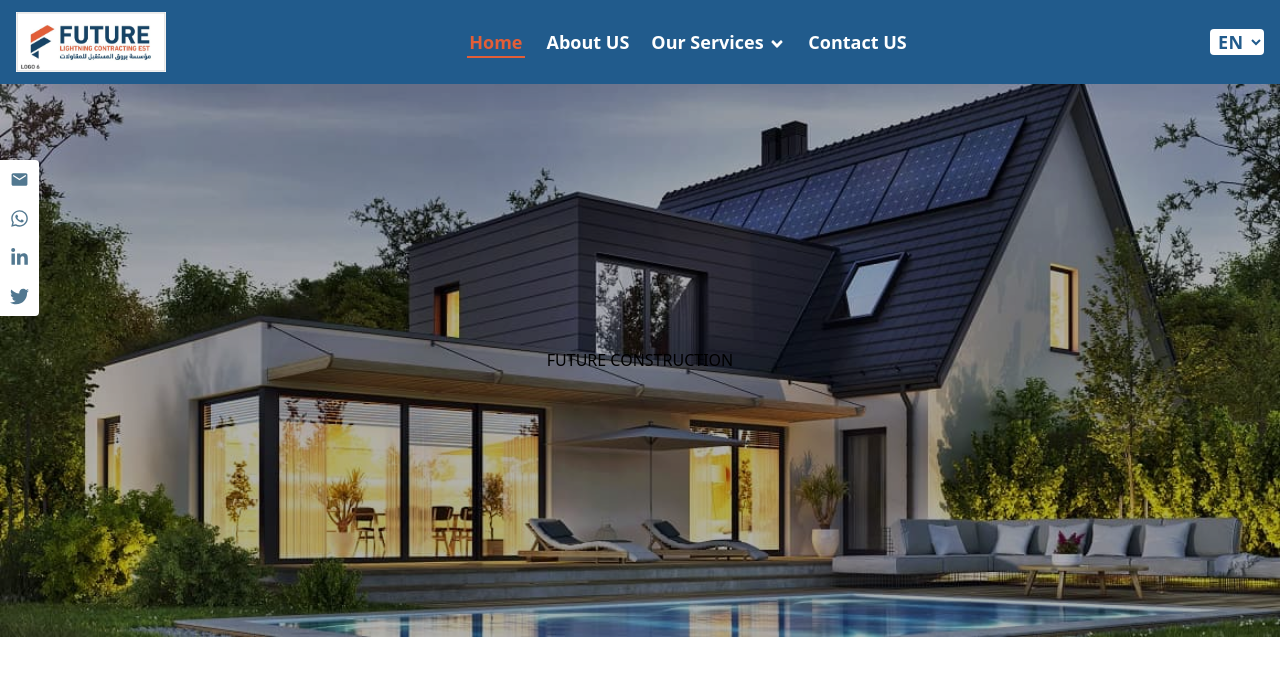
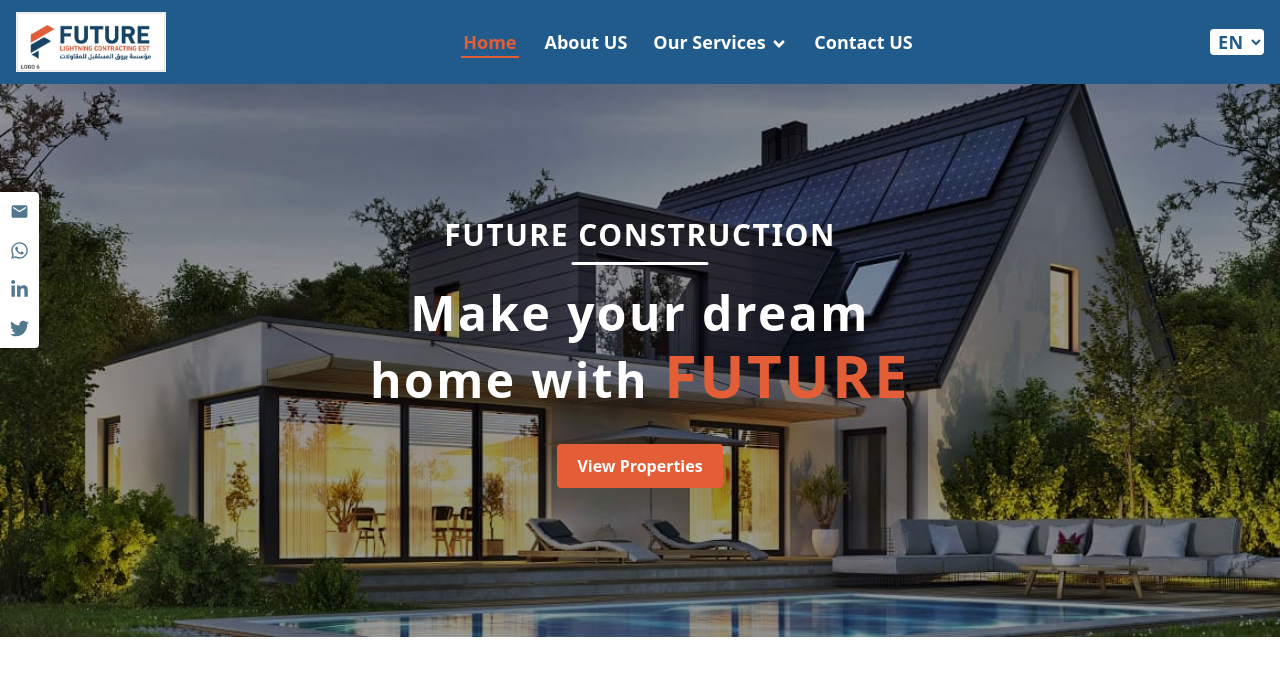
Before and after one commit to Amr-Guaily/future-app, a Next.js app: page / in a window 1280 px wide. Shown: the top 676 px of the page. Built offline with nearby package versions, Linux system fonts and the light colour scheme.

Commit message:
Add hero section

```diff
--- a/components/Layout/Navbar.jsx
+++ b/components/Layout/Navbar.jsx
@@ -35,7 +35,7 @@ const Navbar = () => {
         </Link>
 
         {/* Nav-links */}
-        <div className="flex-1 flex gap-5 justify-center items-center font-semibold text-lg">
+        <div className="flex-1 flex gap-6 justify-center items-center font-semibold text-lg">
           <Link href="/" className={asPath == '/' ? 'active-link' : 'nav-link'}>
             {t.home}
           </Link>
--- a/locales/ar.js
+++ b/locales/ar.js
@@ -2,7 +2,8 @@ export default {
   "direction": "rtl",
   "home": "الصفحة الرئيسية",
   "about": "معلومات عنا",
-  "contact": "تواصل معنا",
+  "services": "خدماتنا",
+  "contact": "اتصـل بنا",
   "heroHome": "هذه النص خاص بالصفحة الرئيسية..",
   "heroAbout": "هذا النص خاص بصفحة المعلومات.."
 };
--- a/pages/index.js
+++ b/pages/index.js
@@ -1,3 +1,4 @@
+import Link from "next/link";
 import { useTranslate } from "../context/translate-api";
 import Image from "next/image";
 
@@ -8,10 +9,12 @@ export default function Home() {
   return (
     <>
       <div className="hero-banner relative">
-        <div className="absolute w-full h-full bg-black/30 flex justify-center items-center">
-          <h1>FUTURE CONSTRUCTION</h1>
+        <div className="absolute w-full h-full bg-black/40 flex flex-col justify-center items-center text-white">
+          <h5 className="hero-text">FUTURE CONSTRUCTION</h5>
+          <h1 className='w-[80%] max-w-[600px] tracking-wider sm:leading-10 lg:leading-[4rem] text-center text-xl sm:text-3xl lg:text-5xl font-bold sm:my-4'>Make your dream home with <span className="text-3xl sm:text-6xl text-secondary">FUTURE</span> </h1>
+          <Link href="#" className='main-btn'>View Properties</Link>
         </div>
-        <Image src="/assets/hero-banner.jpg" alt="hero-banner" layout="responsive" width={600} height={600} />
+        <Image src="/assets/hero-banner.jpg" alt="hero-banner" className="min-h-[280px] object-cover" layout="responsive" width={600} height={600} />
       </div>
     </>
   );
--- a/styles/globals.css
+++ b/styles/globals.css
@@ -12,6 +12,9 @@
   margin: 0;
 }
 
+body {
+  overflow-x: hidden;
+}
 body::-webkit-scrollbar {
   width: 10px;
   background-color: #f5f5f5;
@@ -35,6 +38,14 @@ body::-webkit-scrollbar-thumb {
   );
 }
 
+/* Global Classes */
+.main-btn {
+  @apply px-5 py-2.5 my-4 bg-secondary text-white font-semibold transition-all duration-500 rounded;
+}
+.main-btn:hover {
+  @apply bg-white text-secondary;
+}
+
 /* ## NAVBAR-CSS ## */
 nav.sticky-nav {
   @apply sticky top-0 left-0 bg-white text-primary;
@@ -47,7 +58,7 @@ nav.sticky-nav {
 }
 .nav-link::before,
 .active-link::before {
-  @apply content-[''] absolute bottom-0 left-0 w-0 h-[1.5px] bg-secondary transition-all duration-300;
+  @apply content-[''] absolute bottom-0 rtl:right-0 ltr:left-0 w-0 h-[1.5px] bg-secondary transition-all duration-300;
 }
 .nav-link:hover {
   @apply text-secondary;
@@ -64,7 +75,7 @@ nav.sticky-nav {
   @apply pointer-events-auto translate-y-0 opacity-100;
 }
 .sub-menu {
-  @apply truncate absolute top-full -translate-y-full opacity-0 pointer-events-none bg-white text-primary rounded px-2.5 min-w-[calc(100%+10px)] text-base overflow-hidden shadow-md transition-all duration-300;
+  @apply truncate absolute top-full -translate-y-full opacity-0 pointer-events-none bg-white text-primary rounded px-2.5 min-w-[calc(100%+10px)] text-base overflow-hidden shadow-md transition-all duration-500;
 }
 .sub-menu a {
   @apply my-2.5;
@@ -77,9 +88,9 @@ nav.sticky-nav {
   @apply text-lg bg-white text-primary rounded tracking-wide outline-none border-none px-1 font-semibold;
 }
 
-/* Sticky Social - CSS */
+/* ## Sticky Social - CSS ## */
 .sticky-social {
-  @apply fixed bg-white flex flex-col z-[999] top-[10rem] ltr:rounded-r rtl:rounded-l shadow-md;
+  @apply fixed bg-white flex flex-col z-[999] top-[12rem] ltr:rounded-r rtl:rounded-l shadow-md;
 }
 .sticky-social .social-item {
   @apply text-[#527890] p-2.5 transition-all duration-100;
@@ -93,6 +104,16 @@ nav.sticky-nav {
 .sticky-social a:hover > div {
   @apply scale-x-[0.7] rounded-r;
 }
+
+/* ## Home page - CSS */
+.hero-text {
+  @apply hidden sm:block text-2xl lg:text-3xl font-bold tracking-wider pb-3 relative;
+}
+.hero-text::before {
+  @apply absolute content-[''] h-[3px] w-[35%] rounded left-1/2 -translate-x-1/2 bg-white bottom-0;
+}
+
+/*  */
 .toTop {
   @apply z-[999] fixed right-[-60px] bottom-[35px] w-[47px] h-[47px] rounded-full flex justify-center items-center cursor-pointer transition-all duration-500;
   box-shadow: 0 0 10px rgba(0, 0, 0, 0.3);
```
